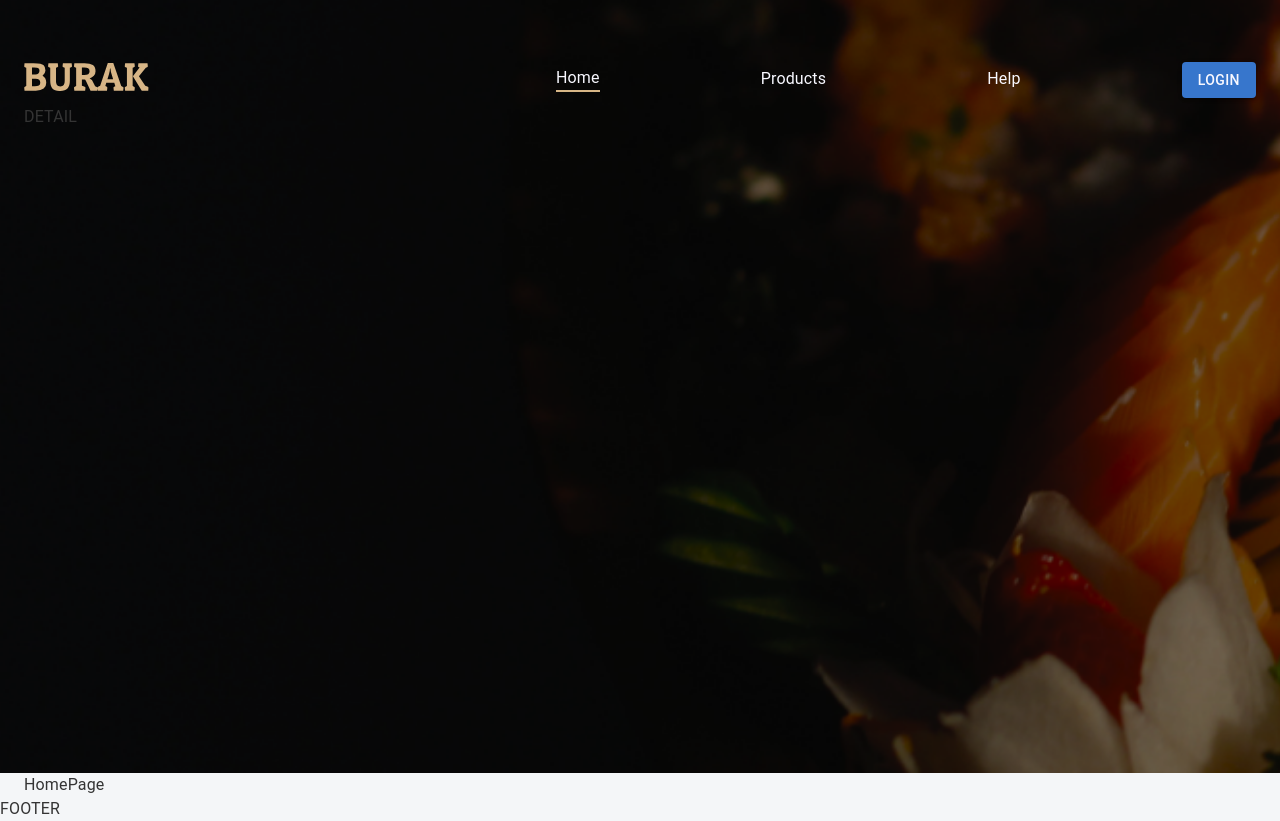
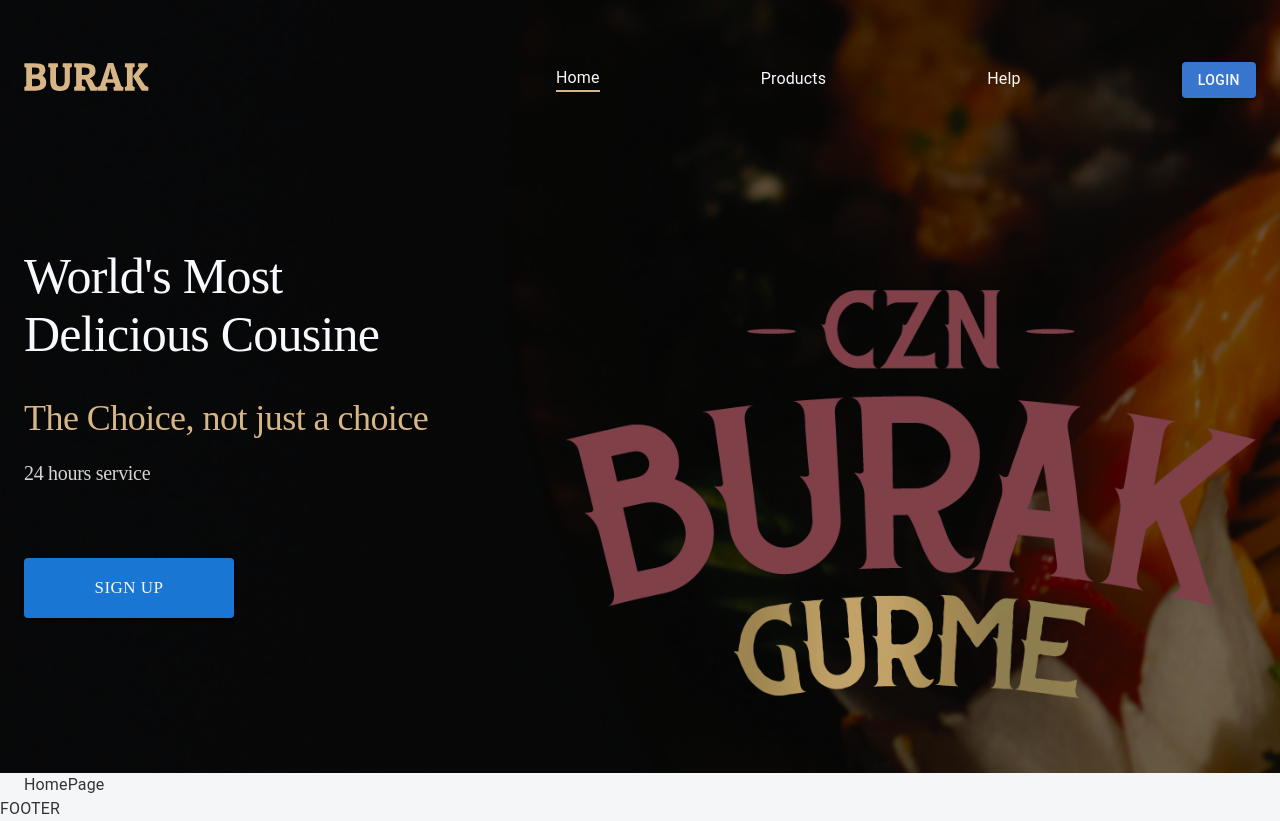
Before and after one commit to asilbek1301/burak-react, a React (Create React App) app: page / in a window 1280 px wide. Built offline with nearby package versions, Linux system fonts and the light colour scheme.

Commit message:
fix: modify homeNavbar header component

```diff
--- a/src/app/components/headers/HomeNavbar.tsx
+++ b/src/app/components/headers/HomeNavbar.tsx
@@ -58,7 +58,25 @@
             )}
           </Stack>
         </Stack>
-        <Stack>DETAIL</Stack>
+        <Stack className={"header-frame"}>
+          <Stack className={"detail"}>
+            <Box className={"head-main-txt"}>
+              World's Most Delicious Cousine
+            </Box>
+            <Box className={"wel-txt"}>The Choice, not just a choice</Box>
+            <Box className={"service-txt"}>24 hours service</Box>
+            <Box className={"signup"}>
+              {!authMember ? (
+                <Button variant={"contained"} className={"signup-button"}>
+                  SIGN UP
+                </Button>
+              ) : null}
+            </Box>
+          </Stack>
+          <Box className={"logo-frame"}>
+            <div className={"logo-img"}></div>
+          </Box>
+        </Stack>
       </Container>
     </div>
   );
--- a/src/css/navbar.css
+++ b/src/css/navbar.css
@@ -73,3 +73,87 @@
 .home-navbar div.hover-line:after {
   transform-origin: 0% 50%;
 }
+
+.home-navbar .navbar-container .header-frame {
+  margin-top: 142px;
+  height: 462px;
+  display: flex;
+  flex-direction: row;
+  justify-content: space-between;
+}
+
+.home-navbar .navbar-container .header-frame .detail {
+  width: 510px;
+  display: flex;
+  flex-direction: column;
+}
+
+.home-navbar .navbar-container .header-frame .detail .head-main-txt {
+  width: 450px;
+  height: 150px;
+  font-family: "Roboto Serif";
+  font-size: 50px;
+  font-style: normal;
+  font-weight: 500;
+  line-height: normal;
+  letter-spacing: -0.75px;
+  color: #F8F8FF;
+}
+
+.home-navbar .navbar-container .header-frame .detail .wel-txt {
+  width: 510px;
+  height: 42px;
+  font-family: "Roboto Serif";
+  font-size: 36px;
+  font-style: normal;
+  font-weight: 400;
+  line-height: normal;
+  letter-spacing: -0.54px;
+  color: #D7B686;
+}
+
+.home-navbar .navbar-container .header-frame .detail .service-txt {
+  margin-top: 23px;
+  width: 153px;
+  height: 23px;
+  font-family: "Roboto Serif";
+  font-size: 20px;
+  font-style: normal;
+  font-weight: 400;
+  line-height: normal;
+  letter-spacing: -0.3px;
+  color: #D5D5D5;
+}
+
+.home-navbar .navbar-container .detail .signup {
+  margin-top: 73px;
+}
+
+.home-navbar .navbar-container .detail .signup .signup-button {
+  width: 210px;
+  height: 60px;
+  border-radius: 4px;
+  background: #1976D2;
+  text-align: center;
+  font-family: Poppins;
+  font-size: 17px;
+  font-style: normal;
+  font-weight: 400;
+  line-height: normal;
+  color: #F8F8FF;
+}
+
+.home-navbar .navbar-container .logo-frame {
+  margin-top: 43px;
+  width: 690px;
+  height: 419px;
+}
+
+.home-navbar .navbar-container .logo-frame .logo-img {
+  width: 100%;
+  height: 100%;
+  background: url("/public/img/logo.webp");
+  background-size: contain;
+  background-repeat: no-repeat;
+  filter: invert(20%);
+}
```
